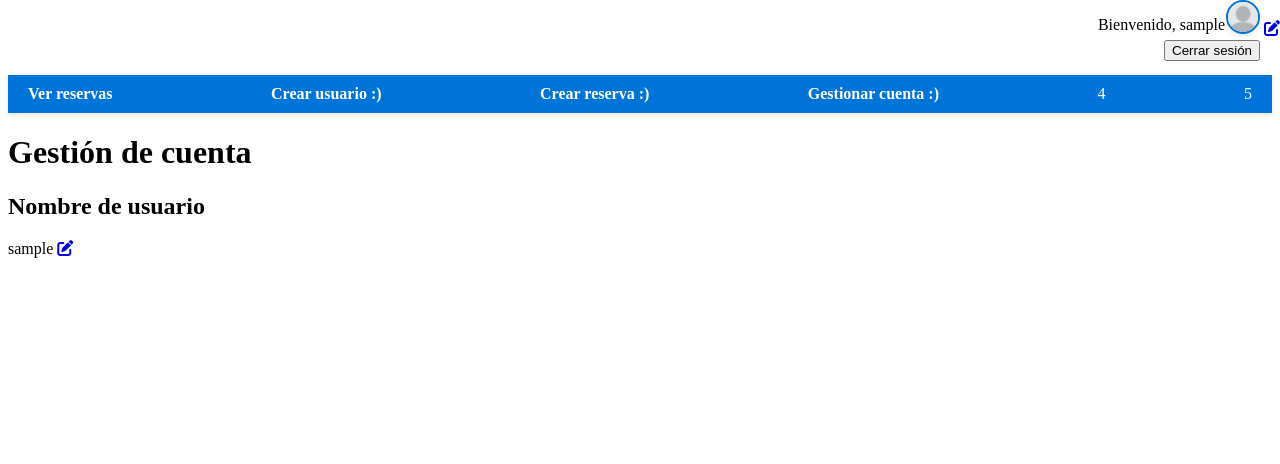
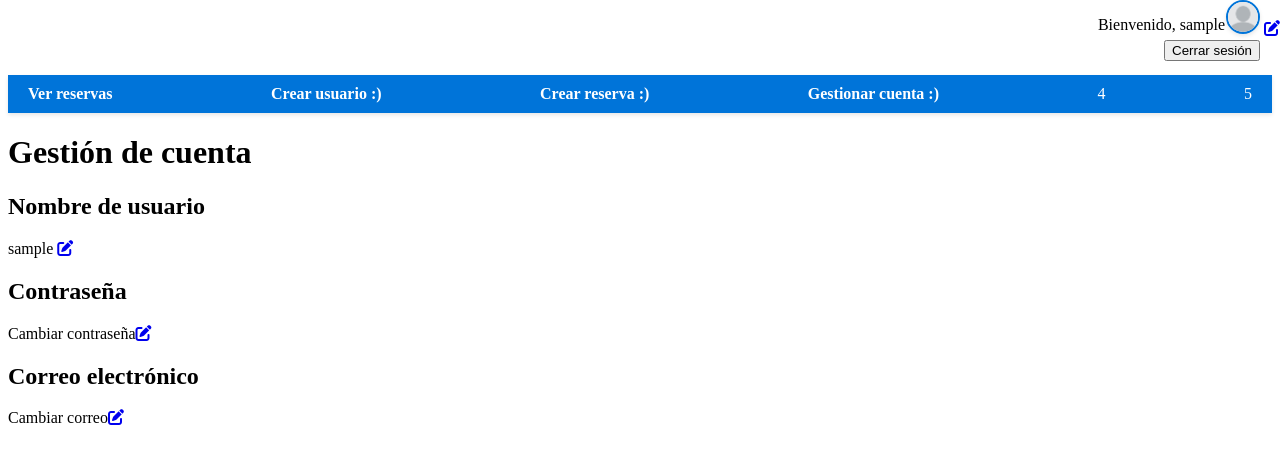
Before and after one commit to AdrianVCDAW2/ProyectoAA, a PHP site: page /ProyectoAA/?opcion=gestionar_cuenta in a window 1280 px wide. Shown: the top 464 px of the page. Run offline with PHP 8.4, Linux system fonts and the light colour scheme; the visitor is signed in with stand-in values (Sample User, id 1); data that the repository does not hold is empty.

Commit message:
Estilo + gestión cuenta

```diff
--- a/index.php
+++ b/index.php
@@ -27,6 +27,12 @@ if (isset($_GET['opcion'])) {
             break;
         case "cambiar_nombre_usuario":
             cambiar_nombre_usuario();
+            break;
+        case "cambiar_pass_usuario":
+            cambiar_pass_usuario();
+            break;
+        case "cambiar_mail_usuario":
+            cambiar_mail_usuario();
             break;
         case "buscar":
             if (isset($_POST["nombre"])) {
@@ -158,5 +164,13 @@ function gestionar_cuenta(){
 function cambiar_nombre_usuario(){
     include_once "vistas/vista_cambiar_nombre_usuario.php";
 }
+function cambiar_pass_usuario(){
+    include_once "vistas/vista_cambiar_pass_usuario.php";
+}
+
+function cambiar_mail_usuario(){
+    include_once "vistas/vista_cambiar_mail_usuario.php";
+
+}
 //include_once "./vistas/pie.php";
 ?>
--- a/vistas/gestionar_cuenta.php
+++ b/vistas/gestionar_cuenta.php
@@ -1,5 +1,6 @@
 <?php
 echo "<h1>Gestión de cuenta</h1>";
 echo "<h2>Nombre de usuario</h2>";
-echo "<p>".$_SESSION['usuario']."&nbsp<a href='?opcion=cambiar_nombre_usuario'><i class='fas fa-edit'></i></p>";
-echo "<form action='?opcion=cambiar_nombre_usuario' method='post'>";
+echo "<p>".$_SESSION['usuario']."&nbsp<a href='?opcion=cambiar_nombre_usuario'><i class='fas fa-edit'></i></a></p>";
+echo "<h2>Contraseña</h2><p>Cambiar contraseña<a href='?opcion=cambiar_pass_usuario'><i class='fas fa-edit'></i></a></p>";
+echo "<h2>Correo electrónico</h2><p>Cambiar correo<a href='?opcion=cambiar_mail_usuario'><i class='fas fa-edit'></i></a></p>";
--- /dev/null
+++ b/vistas/vista_cambiar_mail_usuario.php
@@ -0,0 +1,2 @@
+<?php
+echo "<form class='form' action='controlador/cambiar_mail_usuario.php' method='post'><label for='nuevo_mail'>Nuevo correo electrónico</label>&nbsp<input type='email' name='nuevo_mail' required><input type='submit' value='Cambiar correo'>";
--- a/vistas/vista_cambiar_nombre_usuario.php
+++ b/vistas/vista_cambiar_nombre_usuario.php
@@ -1,4 +1,3 @@
 <?php
     require_once "config/conectar.php";
-    echo "<form action='controlador/cambiar_nombre_usuario.php' method='post'><input type='text' name=''>"
-?>
+    echo "<form class='form' action='controlador/cambiar_nombre_usuario.php' method='post'><label for='nuevo_usuario'>Nuevo nombre de usuario</label>&nbsp<input type='text' name='nuevo_usuario' required><input type='submit' value='Cambiar nombre'>";
--- /dev/null
+++ b/vistas/vista_cambiar_pass_usuario.php
@@ -0,0 +1,4 @@
+<?php
+require_once "config/conectar.php";
+echo "<form class='form' action='controlador/cambiar_pass_usuario.php' method='post'><label for='nueva_pass'>Nueva contraseña</label>&nbsp<input type='text' name='nueva_pass' required><input type='submit' value='Cambiar contraseña'>";
+?>
--- a/vistas/vista_ver_reservas.php
+++ b/vistas/vista_ver_reservas.php
@@ -1,8 +1,12 @@
 <?php
+error_reporting(0);
 echo "<table><tr><th>TIPO HABITACION</th><th>FECHA RESERVA</th><th>FECHA ENTRADA</th><th>N. NOCHES</th></tr>";
 foreach ($reservas as $reserva) {
     echo "<tr><td>". ucfirst(substr($reserva['id_habitacion'],0,-3))."</td><td>". $reserva['fecha_reserva'].
         "</td><td>". $reserva['fecha_entrada']."</td><td>". $reserva['n_noches']."</td><td><form action='controlador/anular_reserva.php' method='post'><input type='hidden' name='anular' value='".$reserva['id_reserva']."' ><input type='submit' value='Eliminar'></form></td></tr>";
 }
 echo "</table>";
+if (!$reservas){
+    echo "No hay ninguna reserva";
+}
 ?>
```
Also changed, not shown: controlador/cambiar_mail_usuario.php (added, +7 -0 lines), controlador/cambiar_nombre_usuario.php (added, +8 -0 lines), controlador/cambiar_pass_usuario.php (added, +7 -0 lines), uploads/profilepics/ejercicio_flexbox.png (added).
